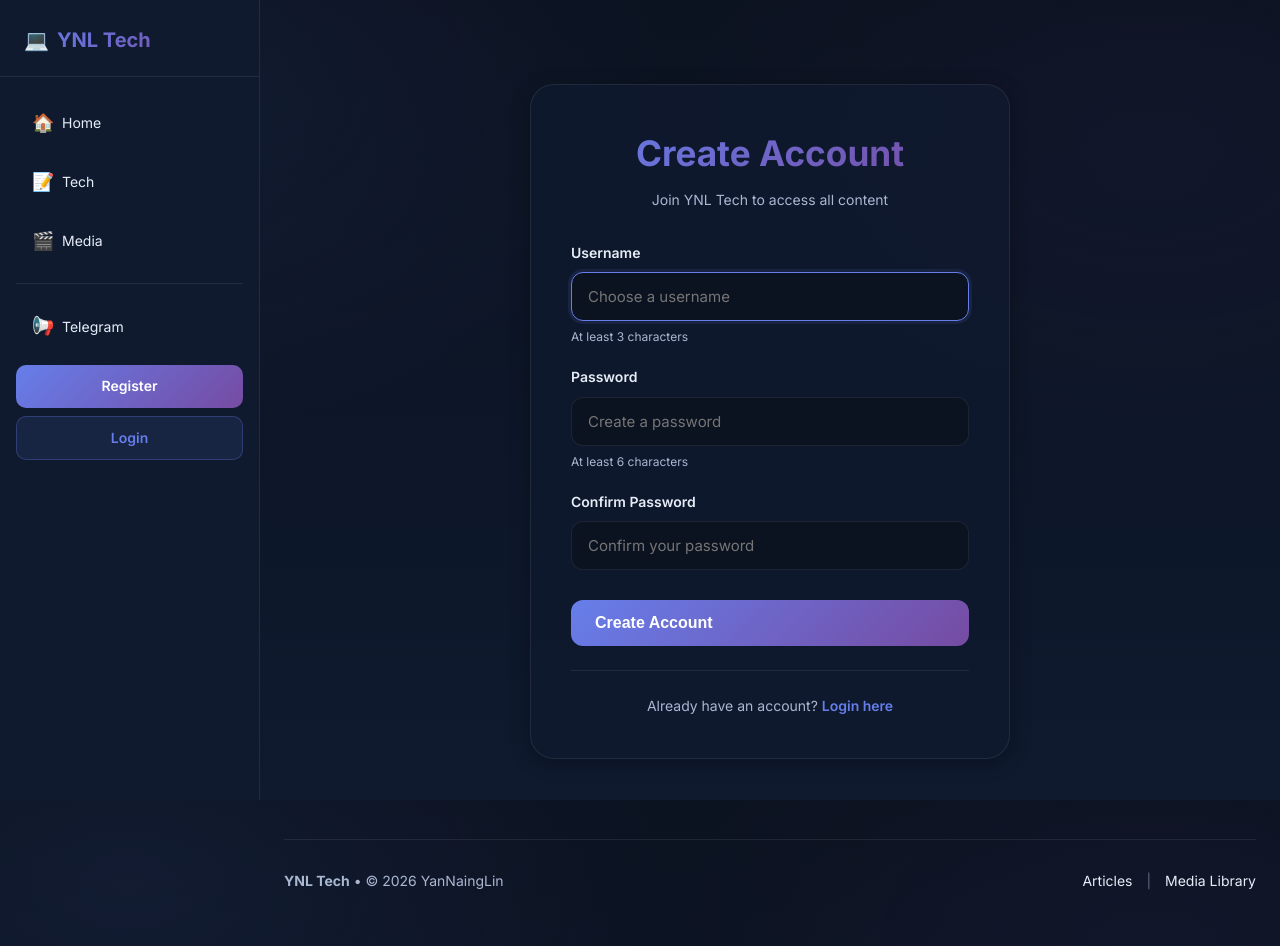
After one commit to yannaing86tt/website, a Django app: template templates/register.html in a window 1280 px wide. The commit adds this page. Run offline with Django 5.2, Linux system fonts and the light colour scheme; the template is opened without the code that fills it, so the values that code supplies are empty.

Commit message:
Add user registration and authentication system
- Created public user registration with username/password (no email verification)
- Added login page for public users
- Added logout functionality
- Protected all post pages with login requirement (login_required decorator)
- Updated public_base.html sidebar to show Register/Login buttons for guests
- Show username and Logout button in sidebar when logged in
- Used Django built-in User model and authentication
- Matched existing dark theme design (purple/blue gradients)
- All views redirect to /login/ if not authenticated

```diff
--- a/core/urls.py
+++ b/core/urls.py
@@ -4,8 +4,14 @@ from . import views_posts
 from . import views_public
 from . import views_media
 from . import views_md
+from . import views_auth
 
 urlpatterns = [
+    # Authentication (public)
+    path("register/", views_auth.register_view, name="register"),
+    path("login/", views_auth.login_view, name="login"),
+    path("logout/", views_auth.logout_view, name="logout"),
+
     # Media (panel)
     path("panel/media/", views_media.panel_media_list, name="panel_media_list"),
     path("panel/media/new/", views_media.panel_media_new, name="panel_media_new"),
--- a/core/views_public.py
+++ b/core/views_public.py
@@ -1,3 +1,4 @@
+from django.contrib.auth.decorators import login_required
 from django.shortcuts import render, get_object_or_404
 from .models import Post
 import markdown as md
@@ -31,10 +32,12 @@ ALLOWED_ATTRS = {
 }
 ALLOWED_PROTOCOLS = ["http", "https", "mailto"]
 
+@login_required(login_url="/login/")
 def posts_list(request):
     posts = Post.objects.filter(status="published").order_by("-published_at", "-created_at")
     return render(request, "posts_list.html", {"posts": posts})
 
+@login_required(login_url="/login/")
 def post_detail(request, slug):
     post = get_object_or_404(Post, status="published", slug=slug)
     html = md.markdown(
--- a/templates/public_base.html
+++ b/templates/public_base.html
@@ -176,6 +176,88 @@
       margin: 16px 0;
     }
 
+    /* User Box */
+    .user-box {
+      padding: 12px 16px;
+      margin: 12px 16px 0;
+      background: rgba(102, 126, 234, 0.1);
+      border-radius: 10px;
+      border: 1px solid rgba(102, 126, 234, 0.2);
+    }
+
+    .user-info {
+      display: flex;
+      align-items: center;
+      gap: 8px;
+      margin-bottom: 10px;
+      font-size: 14px;
+      font-weight: 600;
+      color: var(--text);
+    }
+
+    .user-icon {
+      font-size: 18px;
+    }
+
+    .btn-logout {
+      display: block;
+      width: 100%;
+      padding: 8px 12px;
+      background: rgba(239, 68, 68, 0.1);
+      color: #ef4444;
+      border: 1px solid rgba(239, 68, 68, 0.3);
+      border-radius: 8px;
+      font-size: 13px;
+      font-weight: 600;
+      cursor: pointer;
+      transition: all 0.2s ease;
+      text-align: center;
+      text-decoration: none;
+    }
+
+    .btn-logout:hover {
+      background: rgba(239, 68, 68, 0.2);
+      transform: translateY(-1px);
+    }
+
+    .auth-buttons {
+      padding: 0 16px;
+      margin-top: 12px;
+    }
+
+    .btn-auth {
+      display: block;
+      width: 100%;
+      padding: 10px 16px;
+      margin-bottom: 8px;
+      text-align: center;
+      text-decoration: none;
+      font-size: 14px;
+      font-weight: 600;
+      border-radius: 10px;
+      transition: all 0.2s ease;
+    }
+
+    .btn-register {
+      background: var(--accent-gradient);
+      color: white;
+    }
+
+    .btn-register:hover {
+      transform: translateY(-2px);
+      box-shadow: 0 4px 12px rgba(102, 126, 234, 0.4);
+    }
+
+    .btn-login {
+      background: rgba(102, 126, 234, 0.1);
+      color: var(--accent);
+      border: 1px solid rgba(102, 126, 234, 0.3);
+    }
+
+    .btn-login:hover {
+      background: rgba(102, 126, 234, 0.2);
+    }
+
     /* Main Content */
     .main-content {
       flex: 1;
@@ -310,6 +392,23 @@
           </a>
         </div>
       </nav>
+
+      {% if user.is_authenticated %}
+      <!-- Logged in user -->
+      <div class="user-box">
+        <div class="user-info">
+          <span class="user-icon">👤</span>
+          <span>{{ user.username }}</span>
+        </div>
+        <a href="{% url 'logout' %}" class="btn-logout">Logout</a>
+      </div>
+      {% else %}
+      <!-- Guest user - show Register/Login buttons -->
+      <div class="auth-buttons">
+        <a href="{% url 'register' %}" class="btn-auth btn-register">Register</a>
+        <a href="{% url 'login' %}" class="btn-auth btn-login">Login</a>
+      </div>
+      {% endif %}
     </aside>
 
     <main class="main-content">
--- /dev/null
+++ b/templates/register.html
@@ -0,0 +1,199 @@
+{% extends "public_base.html" %}
+{% block title %}Register - YNL Tech{% endblock %}
+
+{% block extra_css %}
+<style>
+  .auth-container {
+    max-width: 480px;
+    margin: 60px auto;
+    padding: 40px;
+    background: var(--bg-card);
+    border-radius: 24px;
+    border: 1px solid var(--border);
+    box-shadow: var(--shadow);
+  }
+
+  .auth-header {
+    text-align: center;
+    margin-bottom: 30px;
+  }
+
+  .auth-header h1 {
+    font-size: 2.2rem;
+    font-weight: 700;
+    background: var(--accent-gradient);
+    -webkit-background-clip: text;
+    -webkit-text-fill-color: transparent;
+    background-clip: text;
+    margin-bottom: 8px;
+  }
+
+  .auth-header p {
+    color: var(--text-muted);
+    font-size: 14px;
+  }
+
+  .form-group {
+    margin-bottom: 20px;
+  }
+
+  .form-label {
+    display: block;
+    font-size: 14px;
+    font-weight: 600;
+    margin-bottom: 8px;
+    color: var(--text);
+  }
+
+  .form-input {
+    width: 100%;
+    padding: 14px 16px;
+    font-size: 15px;
+    border: 1px solid var(--border);
+    border-radius: 12px;
+    background: var(--bg);
+    color: var(--text);
+    transition: all 0.2s ease;
+    font-family: inherit;
+  }
+
+  .form-input:focus {
+    outline: none;
+    border-color: var(--accent);
+    box-shadow: 0 0 0 3px rgba(102, 126, 234, 0.1);
+  }
+
+  .form-help {
+    font-size: 12px;
+    color: var(--text-muted);
+    margin-top: 6px;
+  }
+
+  .btn-primary {
+    width: 100%;
+    padding: 14px 24px;
+    font-size: 16px;
+    font-weight: 600;
+    color: white;
+    background: var(--accent-gradient);
+    border: none;
+    border-radius: 12px;
+    cursor: pointer;
+    transition: transform 0.2s ease;
+    margin-top: 10px;
+  }
+
+  .btn-primary:hover {
+    transform: translateY(-2px);
+    box-shadow: 0 8px 20px rgba(102, 126, 234, 0.4);
+  }
+
+  .alert {
+    padding: 12px 16px;
+    border-radius: 10px;
+    margin-bottom: 20px;
+    font-size: 14px;
+  }
+
+  .alert-error {
+    background: rgba(239, 68, 68, 0.1);
+    border: 1px solid rgba(239, 68, 68, 0.3);
+    color: #ef4444;
+  }
+
+  .auth-footer {
+    text-align: center;
+    margin-top: 24px;
+    padding-top: 24px;
+    border-top: 1px solid var(--border);
+    color: var(--text-muted);
+    font-size: 14px;
+  }
+
+  .auth-footer a {
+    color: var(--accent);
+    text-decoration: none;
+    font-weight: 600;
+  }
+
+  .auth-footer a:hover {
+    text-decoration: underline;
+  }
+
+  @media (max-width: 768px) {
+    .auth-container {
+      margin: 20px;
+      padding: 30px 20px;
+    }
+  }
+</style>
+{% endblock %}
+
+{% block content %}
+<div class="auth-container">
+  <div class="auth-header">
+    <h1>Create Account</h1>
+    <p>Join YNL Tech to access all content</p>
+  </div>
+
+  {% if messages %}
+    {% for message in messages %}
+      <div class="alert alert-error">
+        {{ message }}
+      </div>
+    {% endfor %}
+  {% endif %}
+
+  <form method="post" action="{% url 'register' %}">
+    {% csrf_token %}
+
+    <div class="form-group">
+      <label for="username" class="form-label">Username</label>
+      <input
+        type="text"
+        id="username"
+        name="username"
+        class="form-input"
+        placeholder="Choose a username"
+        required
+        autofocus
+        minlength="3"
+      >
+      <div class="form-help">At least 3 characters</div>
+    </div>
+
+    <div class="form-group">
+      <label for="password" class="form-label">Password</label>
+      <input
+        type="password"
+        id="password"
+        name="password"
+        class="form-input"
+        placeholder="Create a password"
+        required
+        minlength="6"
+      >
+      <div class="form-help">At least 6 characters</div>
+    </div>
+
+    <div class="form-group">
+      <label for="password2" class="form-label">Confirm Password</label>
+      <input
+        type="password"
+        id="password2"
+        name="password2"
+        class="form-input"
+        placeholder="Confirm your password"
+        required
+        minlength="6"
+      >
+    </div>
+
+    <button type="submit" class="btn-primary">Create Account</button>
+  </form>
+
+  <div class="auth-footer">
+    Already have an account? <a href="{% url 'login' %}">Login here</a>
+  </div>
+</div>
+{% endblock %}
```
Also changed, not shown: core/views_auth.py (added, +84 -0 lines), templates/login.html (added, +182 -0 lines).
